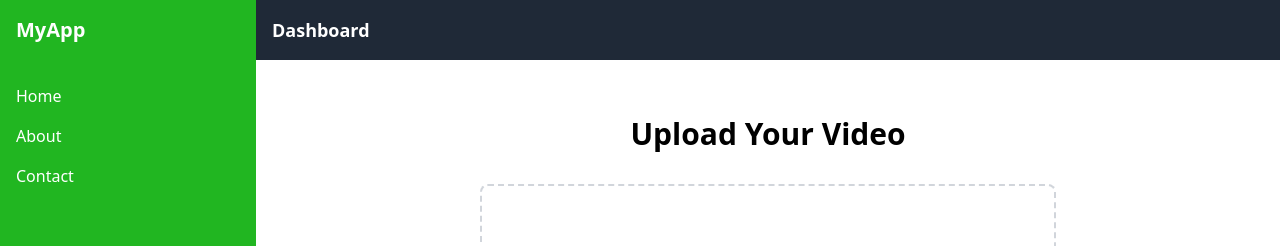
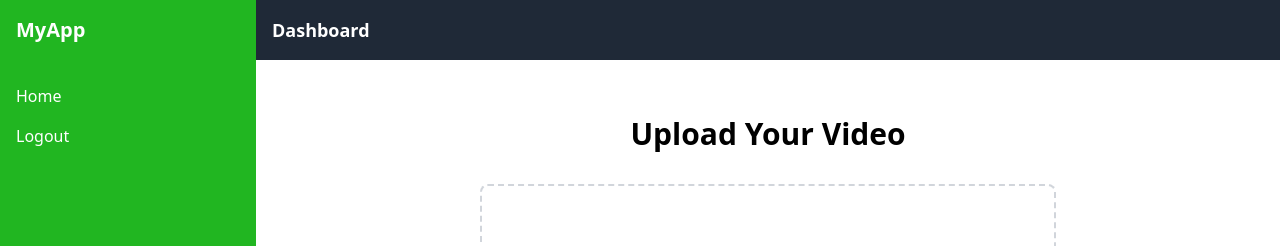
Before and after one commit to FlorianGrollich/capstone, a React (Vite) app in the folder frontend/: page / in a window 1280 px wide. Shown: the top 246 px of the page. Built offline with nearby package versions, Linux system fonts and the light colour scheme.

Commit message:
feat: add logout button

```diff
--- a/frontend/src/components/Layout.tsx
+++ b/frontend/src/components/Layout.tsx
@@ -1,23 +1,28 @@
-import { useState } from "react";
-import { Link, Outlet } from "react-router-dom";
-import {  X } from "lucide-react";
+import {useState} from "react";
+import {Link, Outlet} from "react-router-dom";
+import {X} from "lucide-react";
+import {useDispatch} from "react-redux";
+import {AppDispatch} from "../store.ts";
+import {logout} from "../features/Auth/slices/authState.ts";
 
 const Layout = () => {
     const [isOpen, setIsOpen] = useState(false);
+    const dispatch = useDispatch<AppDispatch>();
 
     return (
         <div className="flex h-screen">
-            <div className={`fixed inset-y-0 left-0 w-64 bg-primary text-white transform ${isOpen ? "translate-x-0" : "-translate-x-full"} transition-transform duration-300 ease-in-out md:relative md:translate-x-0`}>
+            <div
+                className={`fixed inset-y-0 left-0 w-64 bg-primary text-white transform ${isOpen ? "translate-x-0" : "-translate-x-full"} transition-transform duration-300 ease-in-out md:relative md:translate-x-0`}>
                 <div className="p-4 flex justify-between items-center">
                     <h1 className="text-xl font-bold">MyApp</h1>
                     <button className="md:hidden" onClick={() => setIsOpen(false)}>
-                        <X className="h-6 w-6" />
+                        <X className="h-6 w-6"/>
                     </button>
                 </div>
                 <nav className="mt-4">
                     <Link to="/" className="block py-2 px-4 hover:bg-gray-700">Home</Link>
-                    <Link to="/about" className="block py-2 px-4 hover:bg-gray-700">About</Link>
-                    <Link to="/contact" className="block py-2 px-4 hover:bg-gray-700">Contact</Link>
+                    <Link to="/login" onClick={() => dispatch(logout())}
+                          className="block py-2 px-4 hover:bg-gray-700">Logout</Link>
                 </nav>
             </div>
 
@@ -27,7 +32,7 @@ const Layout = () => {
                     <h1 className="text-lg font-semibold">Dashboard</h1>
                 </header>
                 <main className="p-4 flex-1">
-                    <Outlet />
+                    <Outlet/>
                 </main>
             </div>
         </div>
```
